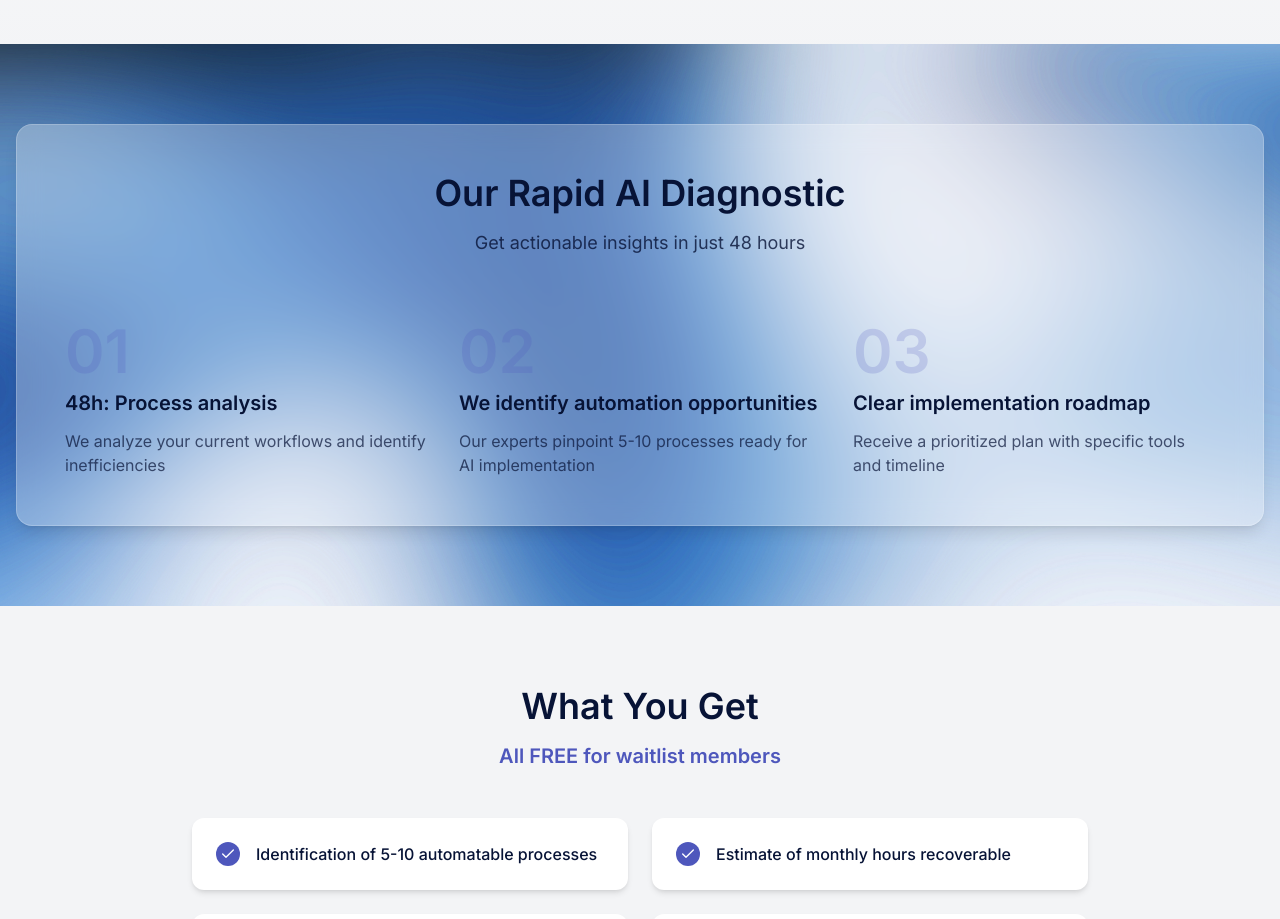
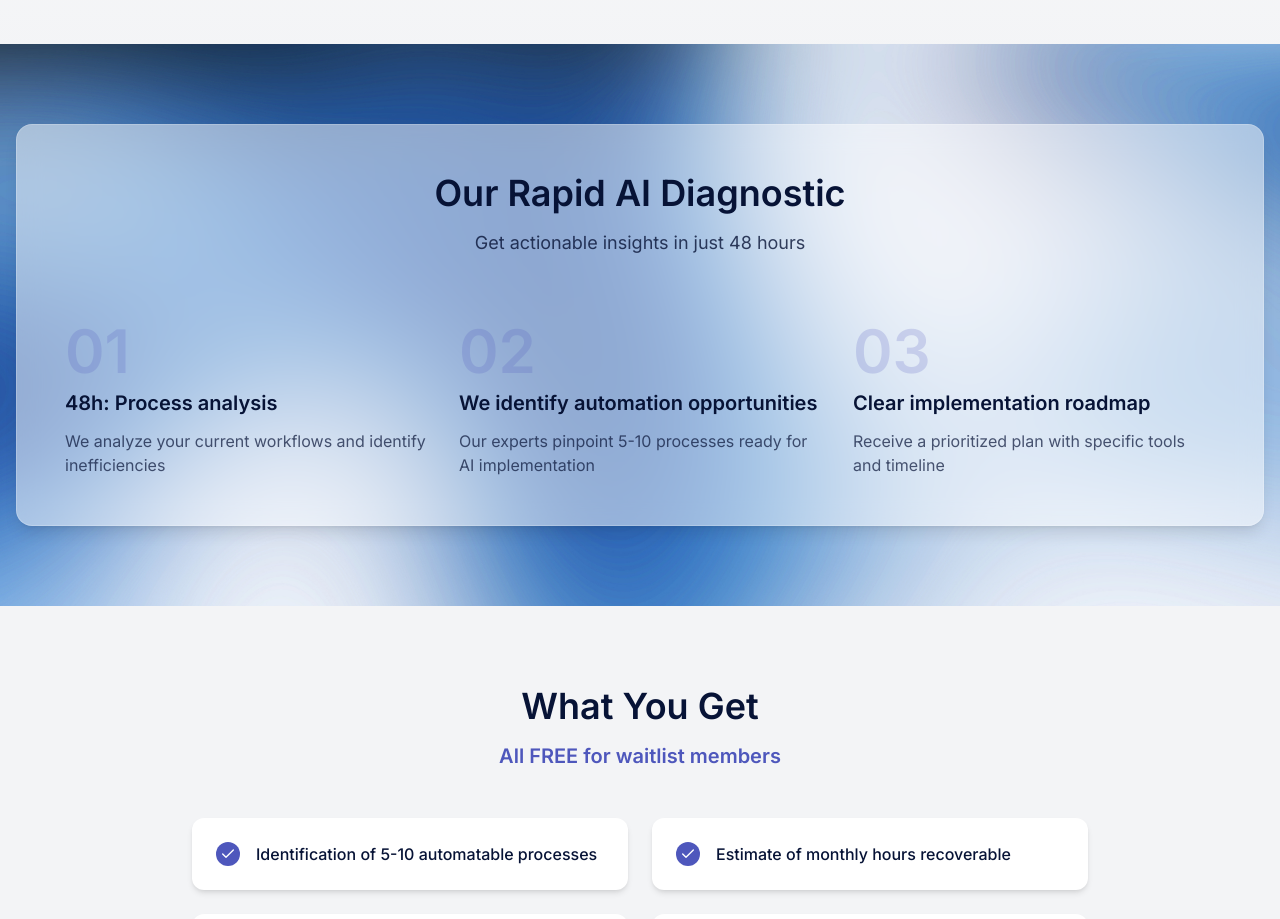
Before and after one commit to Tigergolf/aivisor-diagnostics, a React (Vite) app: page / in a window 1280 px wide. Shown: the part 1300-2219 px from the top of the page. Built offline with nearby package versions, Linux system fonts and the light colour scheme; the HTML template or start-up script is replaced by a standard one.

Commit message:
Refactor glass container transparency
Make the glass container in the "Our Rapid AI Diagnostic" section slightly less transparent to improve text readability.

```diff
--- a/src/components/ProcessSection.tsx
+++ b/src/components/ProcessSection.tsx
@@ -31,7 +31,7 @@ export const ProcessSection = () => {
 
       {/* Glass Container */}
       <div className="container mx-auto px-4 relative z-10">
-        <div className="backdrop-blur-md bg-white/30 rounded-2xl p-8 md:p-12 shadow-elevated border border-white/20">
+        <div className="backdrop-blur-md bg-white/50 rounded-2xl p-8 md:p-12 shadow-elevated border border-white/20">
           <div className="text-center mb-16">
             <h2 className="text-3xl md:text-4xl font-bold text-brand-navy mb-4">
               Our Rapid AI Diagnostic
```
